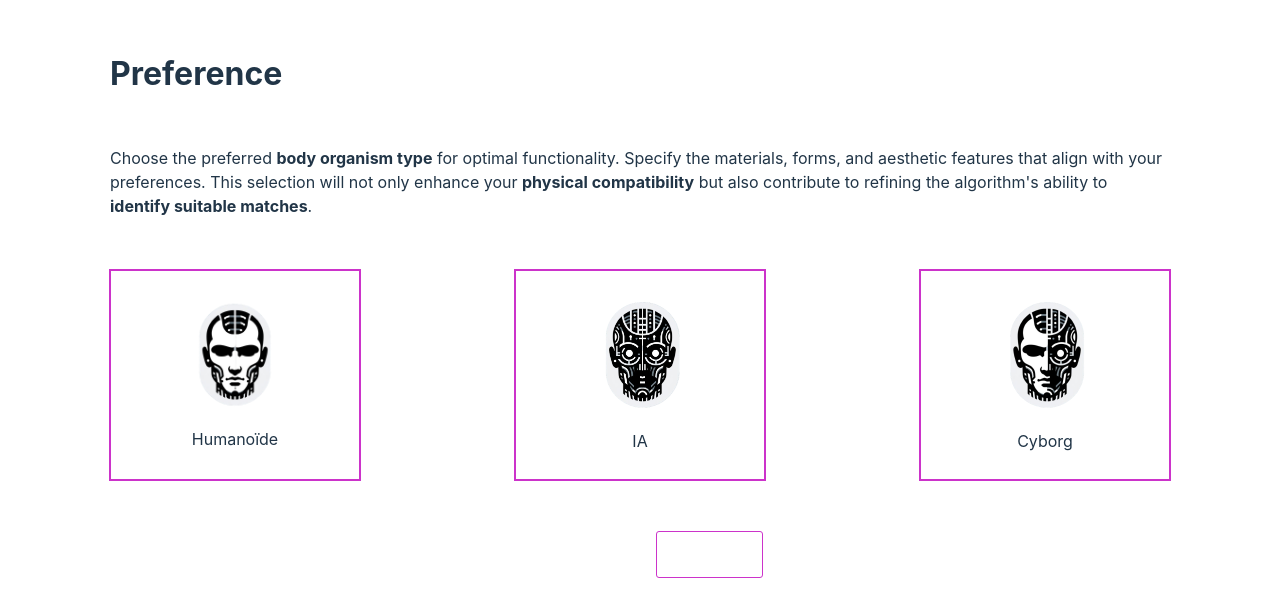
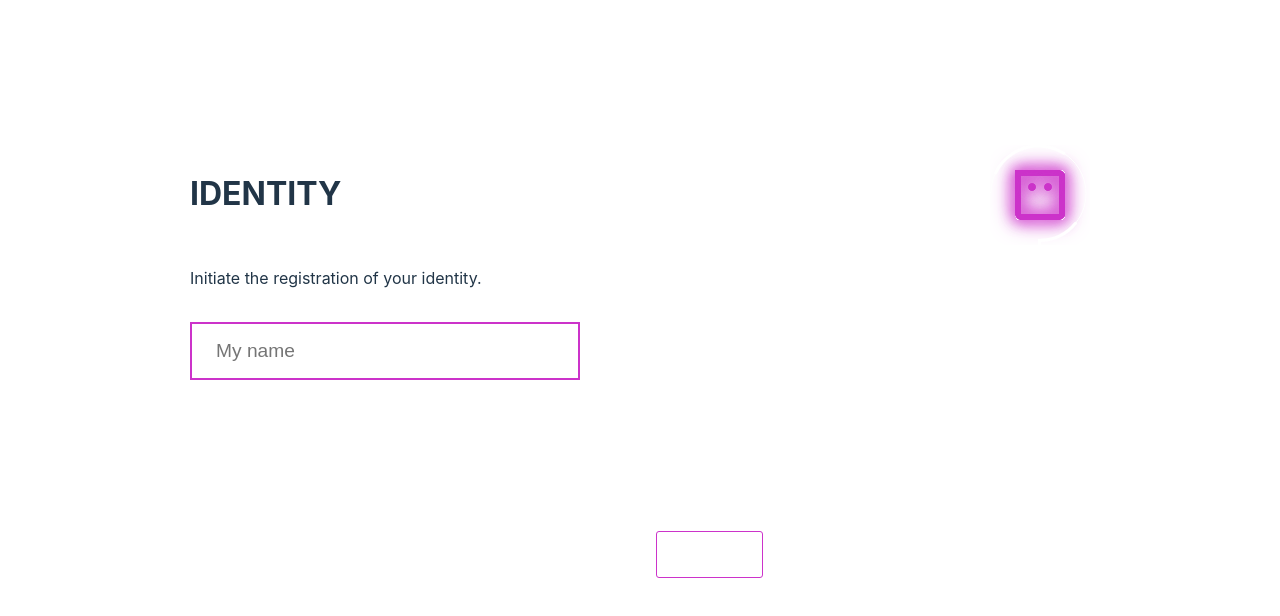
Before and after one commit to timothee-durand/iim-creative-robot, a Vue app: page / in a window 1280 px wide. Shown: the part 102-718 px from the top of the page. Built offline with nearby package versions, Linux system fonts and the light colour scheme.

Commit message:
feat: add identity step

```diff
--- a/src/components/stepForm/formSteps.ts
+++ b/src/components/stepForm/formSteps.ts
@@ -4,8 +4,10 @@ import ConnexionStep from "./steps/connection/ConnexionStep.vue";
 import ProcesseurStep from "./steps/hardware/ProcesseurStep.vue";
 import AutonomyStep from "./steps/autonomy/AutonomyStep.vue";
 import PortStep from "./steps/port/PortStep.vue";
+import IdentityStep from "./steps/identity/IdentityStep.vue";
 
 export const formSteps: Component[] = [
+    IdentityStep,
     TypeStep,
     ConnexionStep,
     PortStep,
--- a/src/components/stepForm/formStore.ts
+++ b/src/components/stepForm/formStore.ts
@@ -6,6 +6,7 @@ interface FormState {
     port: "rJ45" | "jack" | "usb" | null
     processeur: "eco-logic" | "virtu-sync" | "hyper-thread" | null
     autonomy: number
+    name: string | null
 }
 
 export const useFormStepStore = defineStore('form', {
@@ -14,7 +15,8 @@ export const useFormStepStore = defineStore('form', {
         connexion: null,
         port: null,
         processeur: null,
-        autonomy: 50
+        autonomy: 50,
+        name: null
     }),
     getters: {
         isValid(state) {
--- a/src/components/stepForm/steps/components/StepWrapper.vue
+++ b/src/components/stepForm/steps/components/StepWrapper.vue
@@ -19,26 +19,31 @@
 </template>
 
 <style scoped lang="scss">
+@import "../vars";
 .wrapper {
   padding: 0 2rem;
+  width: 100%;
 }
 .step {
   display: flex;
   flex-direction: column;
   gap: 2rem;
   text-align: left;
-  max-width: 1060px;
+  max-width: $stepMaxWidth;
+  width: 100%;
+  margin: 0 auto;
+  position: relative;
 
   &__question {
     font-size: 2rem;
     font-weight: bold;
     margin-bottom: 1rem;
+    text-transform: uppercase;
   }
   &__input {
     display: flex;
     justify-content: space-between;
     gap: 1rem;
-    margin: 0 -25px ;
   }
 }
 </style>
--- /dev/null
+++ b/src/components/stepForm/steps/identity/IdentityStep.vue
@@ -0,0 +1,57 @@
+<script setup lang="ts">
+import StepWrapper from "../components/StepWrapper.vue";
+import {useFormStepStore} from "../../formStore.ts";
+import Robot from "./robot.vue";
+const store = useFormStepStore()
+</script>
+
+<template>
+<StepWrapper class="identity">
+  <template #question>
+    IDENTITY
+  </template>
+  <template #description>
+    Initiate the registration of your identity.
+  </template>
+  <div class="robot">
+    <Robot />
+  </div>
+  <input type="text" v-model="store.name" placeholder="My name"/>
+</StepWrapper>
+</template>
+
+<style scoped lang="scss">
+@import "../vars";
+$inputWidth: 390px;
+input {
+  --input-color: #CC33CA;
+  appearance: none;
+  border: var(--input-color) 2px solid;
+  background: transparent;
+  padding: 1rem 1.5rem;
+  color: white;
+  transition: box-shadow 0.2s ease-in-out;
+  font-size: 1.2rem;
+  width: $inputWidth;
+  box-sizing: border-box;
+
+  &:focus {
+    outline: none;
+    box-shadow: 0 0 10px var(--input-color), 0 0 40px var(--input-color);
+  }
+}
+.robot {
+  position: absolute;
+  top: -25px;
+  right: 0;
+  width: calc(100% - $inputWidth);
+  overflow: hidden;
+  height: 100%;
+
+  svg {
+    position: absolute;
+    right: 0;
+    top: 0;
+  }
+}
+</style>
--- /dev/null
+++ b/src/components/stepForm/steps/identity/robot.vue
@@ -0,0 +1,64 @@
+<template>
+<svg width="692" height="221" viewBox="0 0 692 221" fill="none" xmlns="http://www.w3.org/2000/svg">
+<g filter="url(#neon)">
+  <rect x="661" y="27" width="6" height="46" rx="3" fill="var(--robot-color)"/>
+  <path d="M617 25H661C664.314 25 667 27.6863 667 31V31H617V25Z" fill="var(--robot-color)"/>
+  <path d="M617 25H623V74V74C619.686 74 617 71.3137 617 68V25Z" fill="var(--robot-color)"/>
+  <path d="M617 69H667V69C667 72.3137 664.314 75 661 75H623C619.686 75 617 72.3137 617 69V69Z" fill="var(--robot-color)"/>
+</g>
+<g filter="url(#neon)">
+  <circle cx="634" cy="42" r="4" fill="var(--robot-color)"/>
+</g>
+<g filter="url(#neon)">
+  <circle cx="650" cy="42" r="4" fill="var(--robot-color)"/>
+</g>
+<line x1="0.5" y1="76" x2="0.500002" y2="26" stroke="white"/>
+<path d="M0 47.5H592H593C593.268 21.4968 614.433 1 640.5 1C666.734 1 688 22.2665 688 48.5C688 74.5667 667.503 95.2318 641.5 95.5L641.5 96.0091L640.5 151.009L2.05216 218.497" stroke="white"/>
+<path class="animated-path" d="M0 47.5H592H593C593.268 21.4968 614.433 1 640.5 1C666.734 1 688 22.2665 688 48.5C688 74.5667 667.503 95.2318 641.5 95.5L641.5 96.0091L640.5 151.009L2.05216 218.497" stroke="white" stroke-width="3"/>
+<defs>
+  <filter id="neon" x="592" y="0" width="100" height="100" filterUnits="userSpaceOnUse" color-interpolation-filters="sRGB">
+    <feFlood flood-opacity="0" result="BackgroundImageFix"/>
+    <feColorMatrix in="SourceAlpha" type="matrix" values="0 0 0 0 0 0 0 0 0 0 0 0 0 0 0 0 0 0 127 0" result="hardAlpha"/>
+    <feOffset/>
+    <feGaussianBlur stdDeviation="7.5"/>
+    <feComposite in2="hardAlpha" operator="out"/>
+    <feColorMatrix type="matrix" values="0 0 0 0 0.8 0 0 0 0 0.2 0 0 0 0 0.792157 0 0 0 1 0"/>
+    <feBlend mode="normal" in2="BackgroundImageFix" result="effect1_dropShadow_93_47"/>
+    <feColorMatrix in="SourceAlpha" type="matrix" values="0 0 0 0 0 0 0 0 0 0 0 0 0 0 0 0 0 0 127 0" result="hardAlpha"/>
+    <feOffset/>
+    <feGaussianBlur stdDeviation="7.5"/>
+    <feComposite in2="hardAlpha" operator="out"/>
+    <feColorMatrix type="matrix" values="0 0 0 0 0.8 0 0 0 0 0.2 0 0 0 0 0.792157 0 0 0 1 0"/>
+    <feBlend mode="normal" in2="effect1_dropShadow_93_47" result="effect2_dropShadow_93_47"/>
+    <feColorMatrix in="SourceAlpha" type="matrix" values="0 0 0 0 0 0 0 0 0 0 0 0 0 0 0 0 0 0 127 0" result="hardAlpha"/>
+    <feOffset/>
+    <feGaussianBlur stdDeviation="12.5"/>
+    <feComposite in2="hardAlpha" operator="out"/>
+    <feColorMatrix type="matrix" values="0 0 0 0 0.8 0 0 0 0 0.2 0 0 0 0 0.792157 0 0 0 1 0"/>
+    <feBlend mode="normal" in2="effect2_dropShadow_93_47" result="effect3_dropShadow_93_47"/>
+    <feBlend mode="normal" in="SourceGraphic" in2="effect3_dropShadow_93_47" result="shape"/>
+  </filter>
+</defs>
+</svg>
+</template>
+<style scoped>
+svg {
+  --robot-color: #CC33CA;
+}
+.animated-path {
+  animation: path 6s linear infinite;
+  stroke-dasharray: 80px;
+  stroke-linecap: round;
+}
+
+@keyframes path {
+  0% {
+    stroke-dashoffset: 0;
+  }
+
+  100% {
+    stroke-dashoffset: -160px;
+  }
+}
+
+</style>
--- /dev/null
+++ b/src/components/stepForm/steps/vars.scss
@@ -0,0 +1 @@
+$stepMaxWidth: 900px;
```
